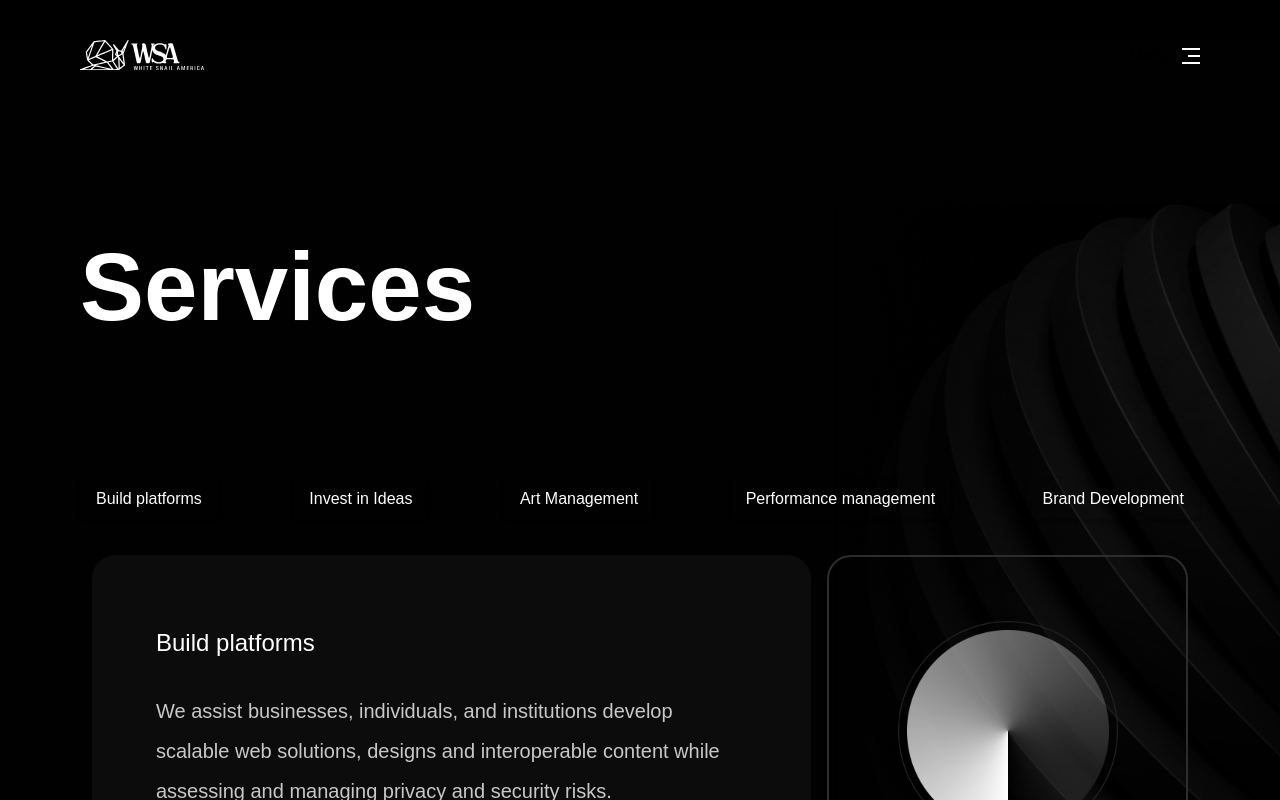
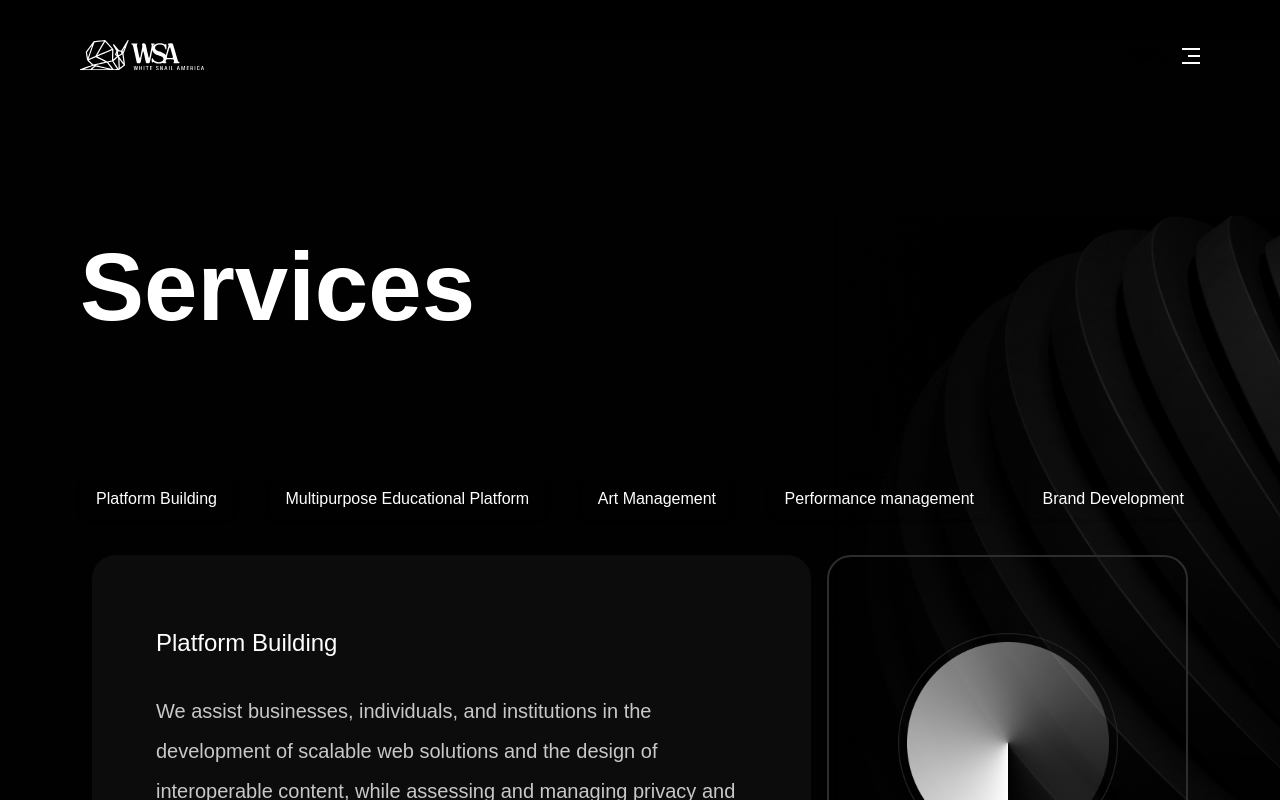
Before and after one commit to MiladDevarts/wsa, a Next.js app: page /services in a window 1280 px wide. Shown: the top 800 px of the page. Built offline with nearby package versions, Linux system fonts and the light colour scheme; a web font is replaced by a local one.

Commit message:
fix: add new service

```diff
--- a/app/services/page.js
+++ b/app/services/page.js
@@ -26,7 +26,7 @@ function page() {
                       onClick={() => setOpenTab(1)}
                       className={` ${openTab === 1 ? "text-white" : ""} duration-200 transition-all inline-block px-4 py-2 rounded shadow`}
                     >
-                      Build platforms
+                      Platform Building
                     </a>
                   </li>
                   <li>
@@ -35,7 +35,7 @@ function page() {
                       onClick={() => setOpenTab(2)}
                       className={` ${openTab === 2 ? "text-white" : ""} duration-200 transition-all inline-block px-4 py-2 rounded shadow`}
                     >
-                      Invest in Ideas
+                     Multipurpose Educational Platform
                     </a>
                   </li>
                   <li>
@@ -69,8 +69,8 @@ function page() {
                 <details class="lg:hidden dropdown mb-2 w-full bg-[#0C0C0C]">
                   <summary class="m-1 btn w-full">Build platforms</summary>
                   <ul class="p-4 shadow menu dropdown-content bg-base-100 rounded-box w-full">
-                    <li><a onClick={() => setOpenTab(1)}>Build platforms</a></li>
-                    <li><a onClick={() => setOpenTab(2)}>Invest in Ideas</a></li>
+                    <li><a onClick={() => setOpenTab(1)}>Platform Building</a></li>
+                    <li><a onClick={() => setOpenTab(2)}>Multipurpose Educational Platform</a></li>
                     <li><a onClick={() => setOpenTab(3)}>Art Management</a></li>
                     <li><a onClick={() => setOpenTab(4)}>Performance management</a></li>
                     <li><a onClick={() => setOpenTab(5)}>Brand Development</a></li>
--- a/data/dummy.js
+++ b/data/dummy.js
@@ -36,14 +36,14 @@ const FAQ = [
 const services = [
     {
         id: 1,
-        title: 'Build platforms',
-        content: 'We assist businesses, individuals, and institutions develop scalable web solutions, designs and interoperable content while assessing and managing privacy and security risks.',
+        title: 'Platform Building',
+        content: 'We assist businesses, individuals, and institutions in the development of scalable web solutions and the design of interoperable content, while assessing and managing privacy and security risks.',
         image: '/images/service/build-platforms.png'
     },
     {
         id: 2,
-        title: 'Invest in Ideas',
-        content: 'We support your ideas for innovation, commerce, communication, entertainment, conservation, and education. Our goal is to assist your energy, creativity, and dedication blossom into a powerful force.',
+        title: 'Multipurpose Educational Platform',
+        content: 'We believe that education is the foundation for a better future. This platform is designed to provide high-quality educational resources for learners of all ages and backgrounds. All educators, artists, and field experts can sell their education courses on this platform or share their courses with other teachers for free.',
         image: '/images/service/invest-in-deas.png'
     },
     {
@@ -55,7 +55,7 @@ const services = [
     {
         id: 4,
         title: 'Performance Management',
-        content: 'The performance management team (PMT) plans and monitors an artist’s concert or tour. Negotiates the performance contract with the artist’s best interests in mind. Secures compensation for the artist and negotiates compensation for any additional work requested during and after performance. Plans marketing strategies and promotes the artist’s performance. Schedules crews and secures necessary performance materials. Ensures a successful performance in an organized manner.',
+        content: 'The performance management team (PMT) plans and monitors an artist’s concert or tour. Negotiates the performance contract with the artist’s best interests in mind. Secures compensation for the artist and negotiates compensation for any additional work requested during and after performance. Plans marketing strategies and promotes the artist’s performance. Schedules crews and secures necessary performance materials. Ensures a successful performance in an organized manner. The artists working with WSA have experience producing concerts, events, and shows for live audiences. Our event coordinators will be present and responsible for scheduling vendors, providing quality security, and hiring skilled concert staff. Professionalism, safety and enjoyment are of the utmost importance for artists and audiences. Adequate time and expertise will be allocated to set the stage and ensure quality sound and video. All these efforts will overlap with a multi-platform advertising campaign will be managed weeks in advance to maximize ticket sales.',
         image: '/images/service/performance-management.png'
     },
     {
```
